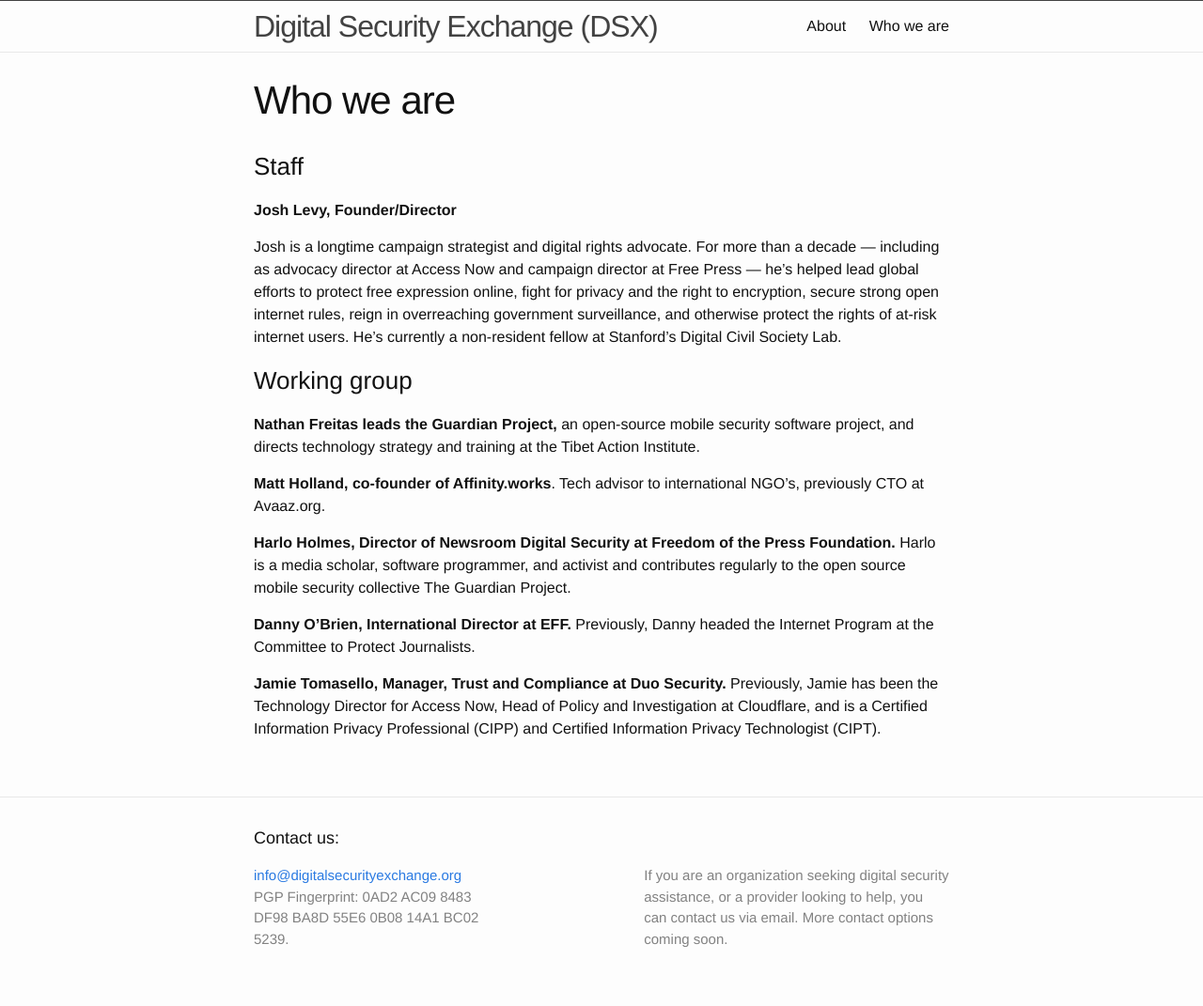
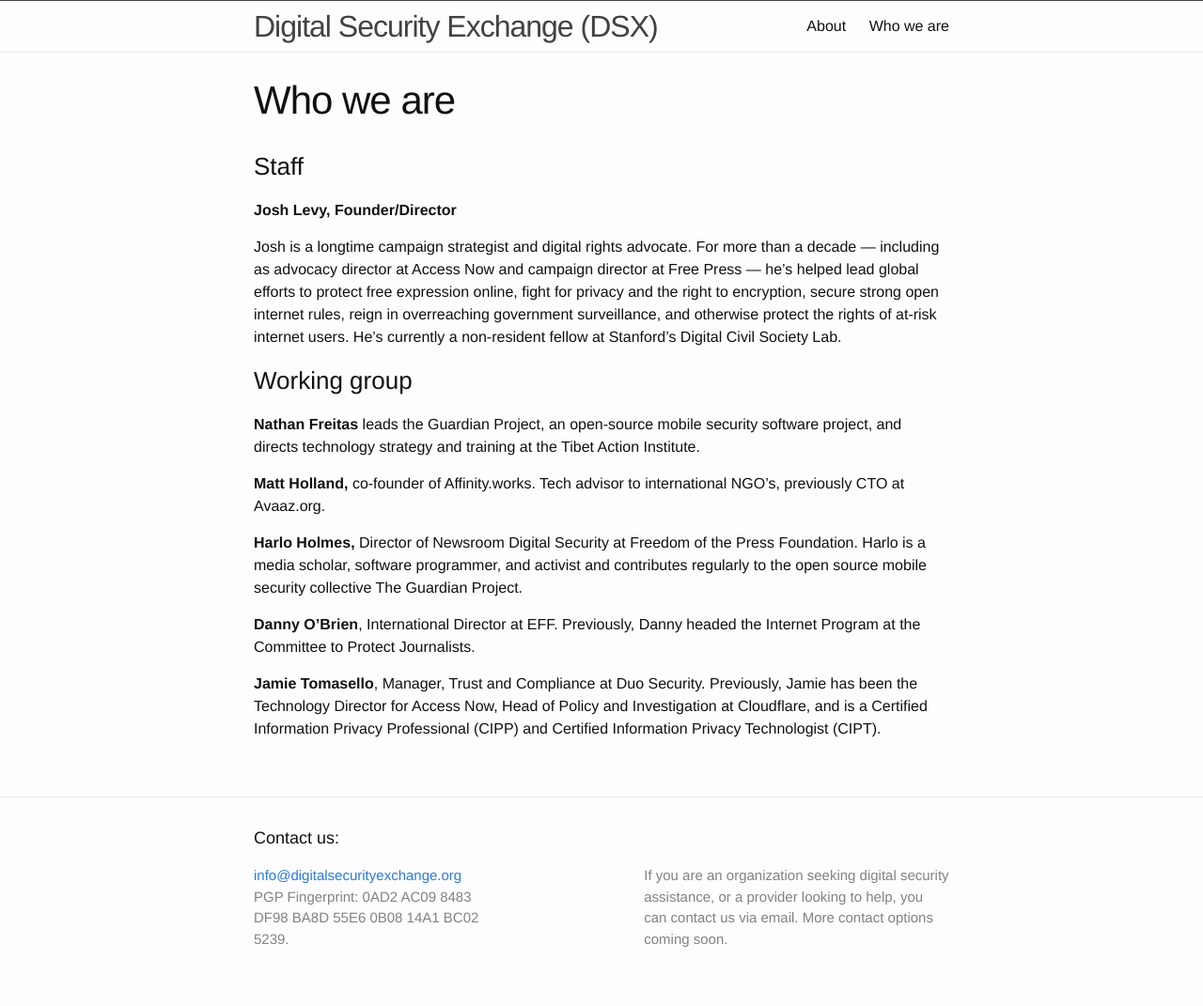
Before and after one commit to digiexchange/dsx.github.io, a Jekyll site: the page built from who.md, in a window 1280 px wide. Shown: the whole page at 94% size. Built offline with Jekyll 4.4.1, drawn with Linux system fonts in a browser that asks for light colours.

Commit message:
update to about page

```diff
--- a/who.md
+++ b/who.md
@@ -12,13 +12,13 @@ Josh is a longtime campaign strategist and digital rights advocate. For more tha
 
 ### Working group
 
-**Nathan Freitas leads the Guardian Project,** an open-source mobile security software project, and directs technology strategy and training at the Tibet Action Institute.
+**Nathan Freitas** leads the Guardian Project, an open-source mobile security software project, and directs technology strategy and training at the Tibet Action Institute.
 
-**Matt Holland, co-founder of Affinity.works**. Tech advisor to international NGO's, previously CTO at Avaaz.org.
+**Matt Holland,** co-founder of Affinity.works. Tech advisor to international NGO's, previously CTO at Avaaz.org.
 
-**Harlo Holmes, Director of Newsroom Digital Security at Freedom of the Press Foundation.** Harlo is a media scholar, software programmer, and activist and contributes regularly to the open source mobile security collective The Guardian Project.
+**Harlo Holmes,** Director of Newsroom Digital Security at Freedom of the Press Foundation. Harlo is a media scholar, software programmer, and activist and contributes regularly to the open source mobile security collective The Guardian Project.
 
-**Danny O'Brien, International Director at EFF.** Previously, Danny
+**Danny O'Brien**, International Director at EFF. Previously, Danny
 headed the Internet Program at the Committee to Protect Journalists.
 
-**Jamie Tomasello, Manager, Trust and Compliance at Duo Security.** Previously, Jamie has been the Technology Director for Access Now, Head of Policy and Investigation at Cloudflare, and is a Certified Information Privacy Professional (CIPP) and Certified Information Privacy Technologist (CIPT).
+**Jamie Tomasello**, Manager, Trust and Compliance at Duo Security. Previously, Jamie has been the Technology Director for Access Now, Head of Policy and Investigation at Cloudflare, and is a Certified Information Privacy Professional (CIPP) and Certified Information Privacy Technologist (CIPT).
```
